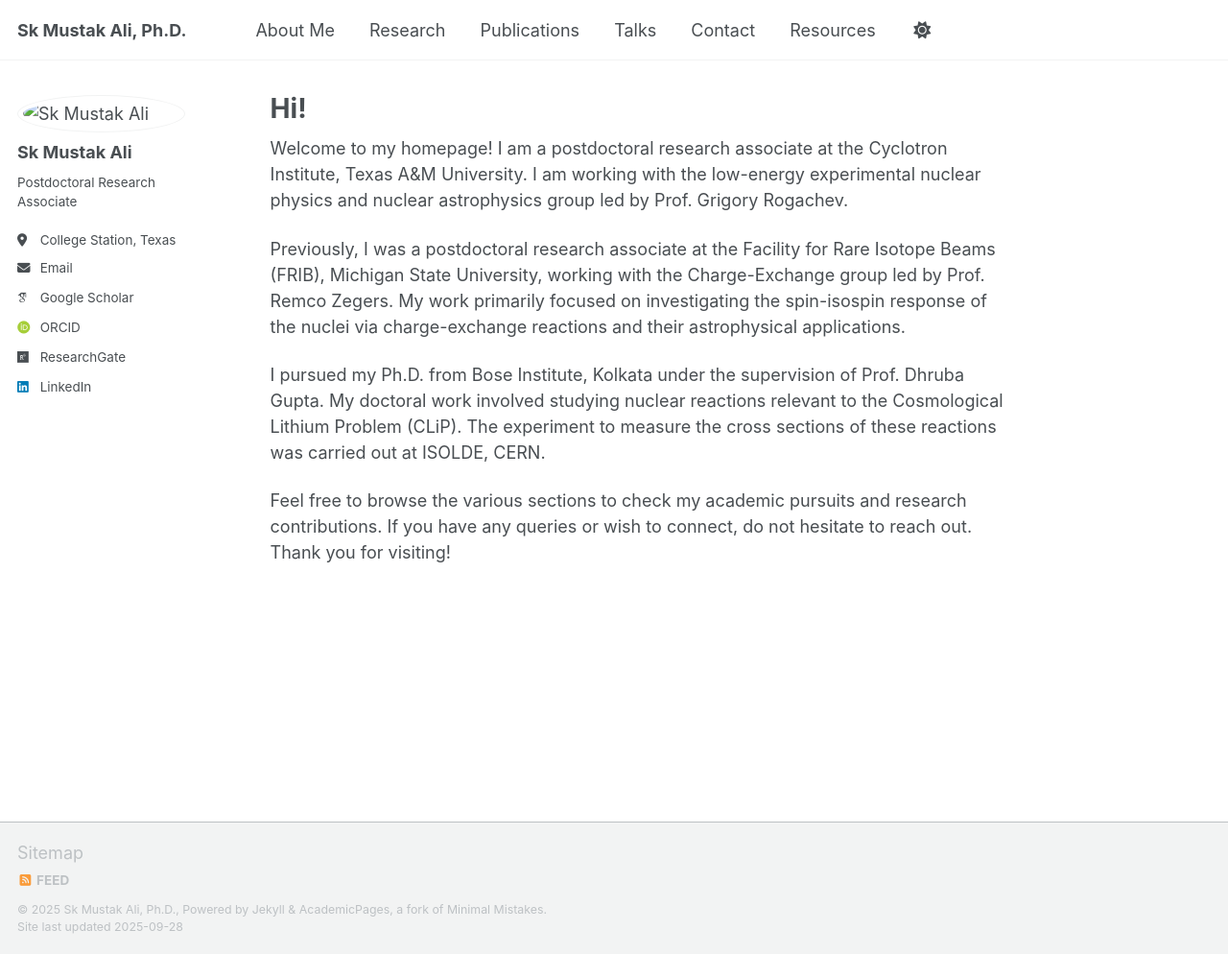
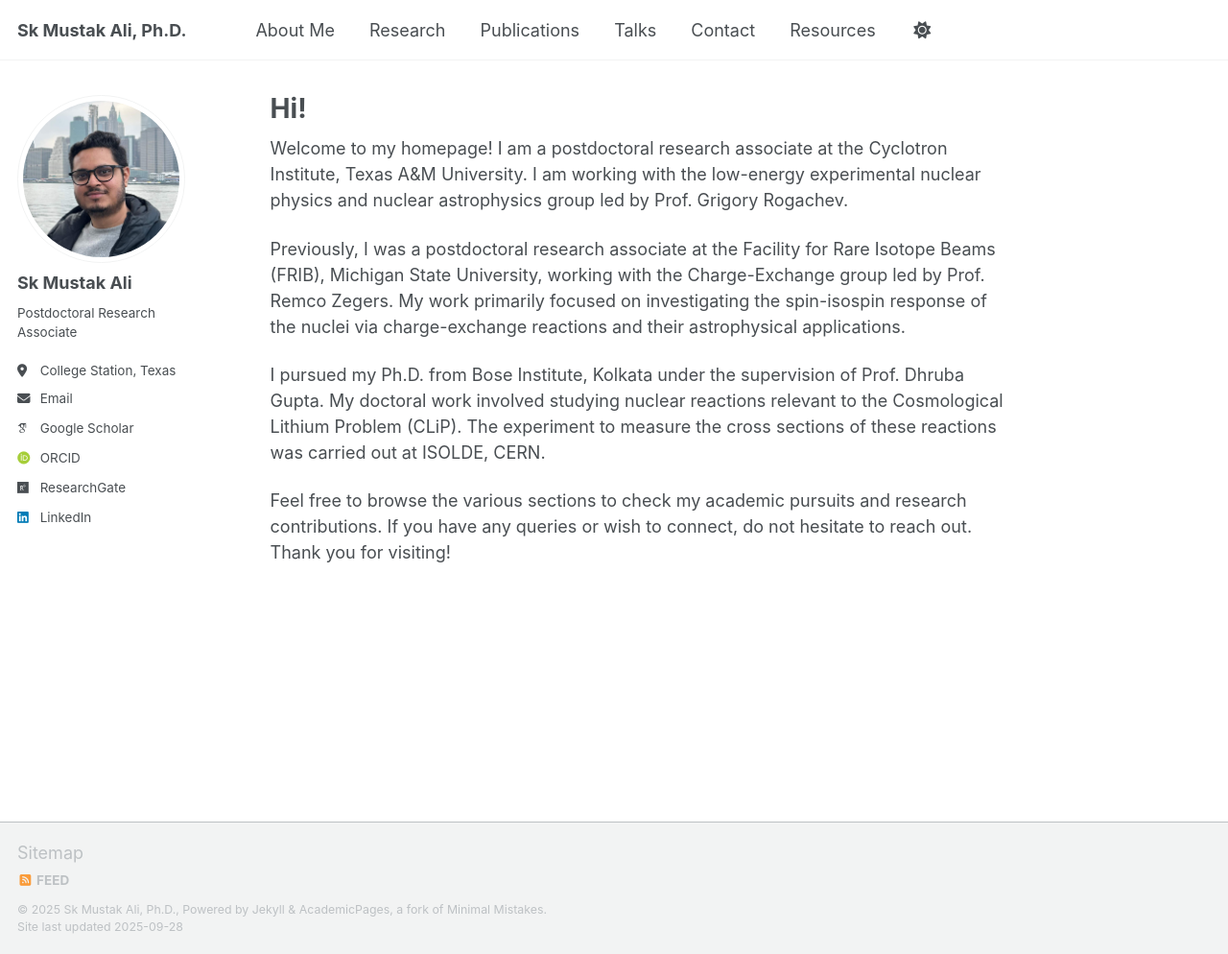
Before and after one commit to skmustakali/skmustakali.github.io, a Jekyll site: the page built from index.md, in a window 1280 px wide and 994 px high. Shown: the whole window at 96% size. Built offline with Jekyll 4.4.1, drawn with Linux system fonts in a browser that asks for light colours; some web fonts are replaced; a script that is not in the unit is left out.

Commit message:
Update _config.yml

```diff
--- a/_config.yml
+++ b/_config.yml
@@ -5,7 +5,7 @@ baseurl: ""
 title: "Sk Mustak Ali, Ph.D."
 
 author:
-  avatar: "/images/profile_Ali.jpg"     # put your photo at images/profile.jpg
+  avatar: "profile_Ali.jpg"     # put your photo at images/profile.jpg
   name: "Sk Mustak Ali"
   bio: "Postdoctoral Research Associate"
   location: "College Station, Texas"
```
